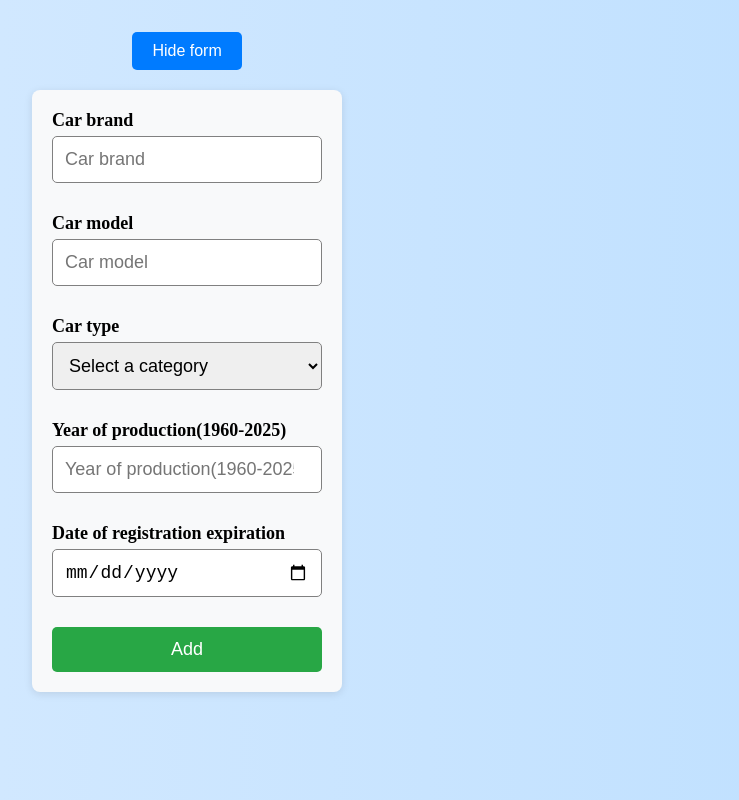
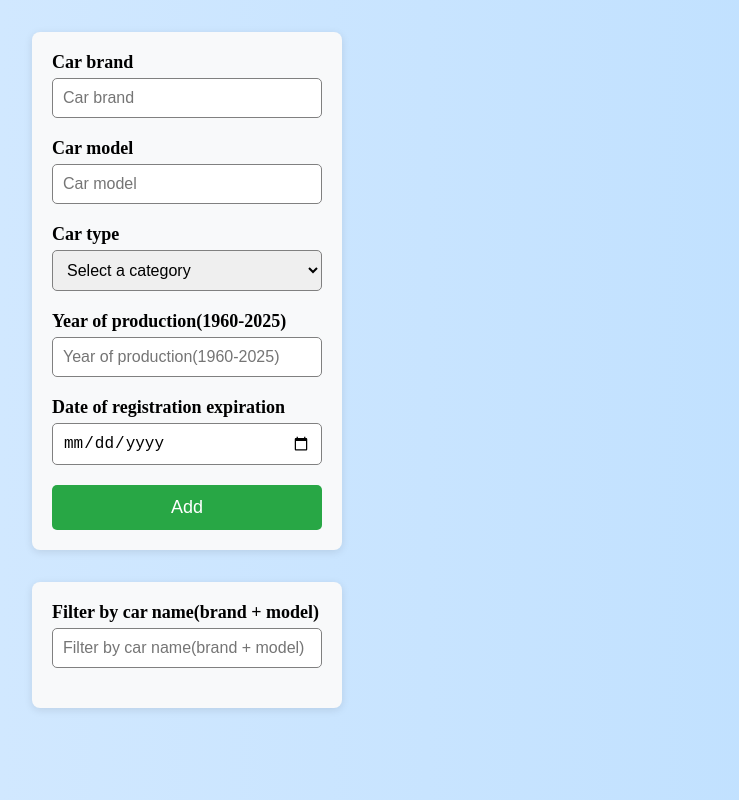
Before and after one commit to LukaZuljevic/Internship-14-CarDealership, a React (Vite) app in the folder Internship-14-CarDealership/: page / in a window 1280 px wide. Shown: the whole page, without its empty margins (0-739 px from the left). Built offline with nearby package versions, Linux system fonts and the light colour scheme.

Commit message:
Add filtering by brand and model

```diff
--- a/Internship-14-CarDealership/src/App.css
+++ b/Internship-14-CarDealership/src/App.css
@@ -9,3 +9,12 @@
   min-height: 100vh;
   background: linear-gradient(to right, rgb(209, 232, 255), rgb(182, 220, 255));
 }
+
+.form-and-filter {
+  width: 40%;
+  display: flex;
+  flex-direction: column;
+  align-items: center;
+  gap: 32px;
+  padding: 32px;
+}
--- a/Internship-14-CarDealership/src/App.jsx
+++ b/Internship-14-CarDealership/src/App.jsx
@@ -1,22 +1,27 @@
 import React, { useState, useEffect } from "react";
 import "./App.css";
-import Form from "./components/form/form";
+import Form from "./components/Form/Form";
 import CarList from "./components/CarList/CarList";
+import Filter from "./components/Filter/Filter";
 
 function App() {
   const [carList, setCarList] = useState(
     JSON.parse(localStorage.getItem("cars") || "[]")
   );
+  const [filteredCarList, setFilteredCarList] = useState(carList);
 
-  useEffect(
-    () => localStorage.setItem("cars", JSON.stringify(carList)),
-    [carList]
-  );
+  useEffect(() => {
+    localStorage.setItem("cars", JSON.stringify(carList)),
+      setFilteredCarList(carList);
+  }, [carList]);
 
   return (
     <main className="main">
-      <Form setCarList={setCarList} />
-      <CarList carList={carList} setCarList={setCarList} />
+      <div className="form-and-filter">
+        <Form setCarList={setCarList} />
+        <Filter carList={carList} setFilteredCarList={setFilteredCarList} />
+      </div>
+      <CarList carList={filteredCarList} setCarList={setCarList} />
     </main>
   );
 }
--- /dev/null
+++ b/Internship-14-CarDealership/src/components/Filter/Filter.css
@@ -0,0 +1,7 @@
+.filter {
+  background-color: rgb(248, 249, 250);
+  padding: 20px;
+  max-width: 600px;
+  border-radius: 8px;
+  box-shadow: 0 2px 8px rgba(0, 0, 0, 0.1);
+}
--- /dev/null
+++ b/Internship-14-CarDealership/src/components/Filter/Filter.jsx
@@ -0,0 +1,33 @@
+import React, { useState } from "react";
+import Input from "../Input/Input";
+import "./Filter.css";
+
+function Filter({ carList, setFilteredCarList }) {
+  const [carName, setCarName] = useState("");
+
+  const handleFilterChange = (e) => {
+    const inputValue = e.target.value.toLowerCase();
+    setCarName(inputValue);
+
+    const filteredCars = carList.filter((car) => {
+      const fullCarName = car.brand.concat(" ", car.model).toLowerCase();
+      return fullCarName.includes(inputValue);
+    });
+
+    setFilteredCarList(filteredCars);
+  };
+
+  return (
+    <div className="filter">
+      <Input
+        type="text"
+        placeholder="Filter by car name(brand + model)"
+        name="filter"
+        value={carName}
+        onChange={handleFilterChange}
+      />
+    </div>
+  );
+}
+
+export default Filter;
--- a/Internship-14-CarDealership/src/components/Form/Form.css
+++ b/Internship-14-CarDealership/src/components/Form/Form.css
@@ -2,22 +2,6 @@
   display: flex;
   flex-direction: column;
   align-items: center;
-  width: 40%;
-  padding: 32px;
-}
-
-.form-button {
-  background-color: rgb(0, 123, 255);
-  color: white;
-  padding: 10px 20px;
-  border: none;
-  border-radius: 5px;
-  font-size: 16px;
-  cursor: pointer;
-}
-
-.form-button:hover {
-  background-color: rgb(0, 86, 179);
 }
 
 .form {
@@ -27,8 +11,7 @@
   padding: 20px;
   border-radius: 8px;
   box-shadow: 0 2px 8px rgba(0, 0, 0, 0.1);
-  max-width: 400px;
-  margin-top: 20px;
+  max-width: 600px;
 }
 
 .form button[type="submit"] {
--- a/Internship-14-CarDealership/src/components/Form/Form.tsx
+++ b/Internship-14-CarDealership/src/components/Form/Form.jsx
@@ -1,7 +1,7 @@
 import React from "react";
 import { useState } from "react";
 import "./Form.css";
-import Input from "../input/input";
+import Input from "../Input/Input";
 import toast, { Toaster } from "react-hot-toast";
 import { v4 as uuidv4 } from "uuid";
 
@@ -13,9 +13,6 @@ function Form({ setCarList }) {
     year: "",
     expiration: "",
   });
-  const [isVisible, setIsVisible] = useState(true);
-
-  const toggleFormVisibility = () => setIsVisible(!isVisible);
 
   const handleInputChange = (e) =>
     setCarData({ ...carData, [e.target.name]: e.target.value });
@@ -65,10 +62,6 @@ function Form({ setCarList }) {
 
   return (
     <div className="form-container">
-      <button className="form-button" onClick={toggleFormVisibility}>
-        {isVisible ? "Hide form" : "Show form"}
-      </button>
-      {isVisible && (
       <form className="form" onSubmit={handleFormSubmit}>
         <Input
           type="text"
@@ -108,7 +101,6 @@ function Form({ setCarList }) {
         <button type="submit">Add</button>
         <Toaster />
       </form>
-      )}
     </div>
   );
 }
--- a/Internship-14-CarDealership/src/components/Input/Input.css
+++ b/Internship-14-CarDealership/src/components/Input/Input.css
@@ -1,10 +1,10 @@
 .form-input {
   width: 100%;
-  padding: 12px;
+  padding: 10px;
   border: 1px solid gray;
   border-radius: 5px;
-  font-size: 18px;
-  margin-bottom: 30px;
+  font-size: 16px;
+  margin-bottom: 20px;
   margin-top: 5px;
 }
 
```
Also changed, not shown: Internship-14-CarDealership/src/components/CarCard/CarCard.jsx (renamed from Internship-14-CarDealership/src/components/CarCard/CarCard.tsx), Internship-14-CarDealership/src/components/CarList/CarList.jsx (renamed from Internship-14-CarDealership/src/components/CarList/CarList.tsx), Internship-14-CarDealership/src/components/Input/Input.jsx (renamed from Internship-14-CarDealership/src/components/Input/Input.tsx). Lines whose indentation alone changed are shown as unchanged.
